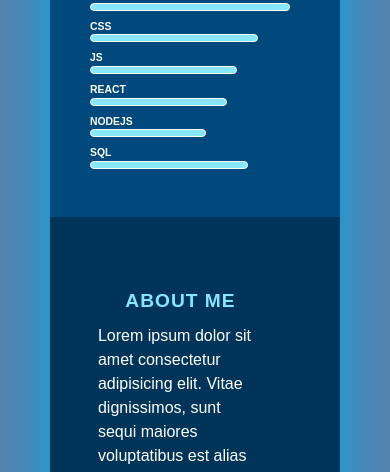
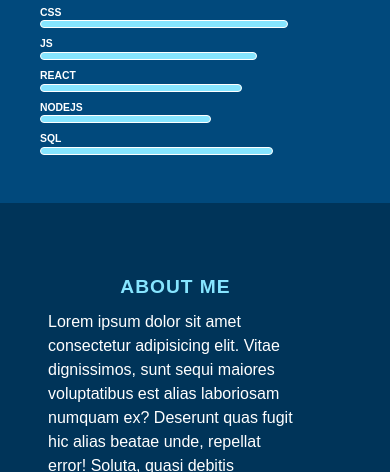
Before and after one commit to VishalKumar3107/Responsive-Resume-using-CSS-Grid---Output-tag-Optgroup-Basic-Selectors-Elemen---szt3kwuf98gd, a plain HTML site: page index.html in a window 390 px wide. Shown: the part 628-1100 px from the top of the page. Drawn offline with nearby package versions, Linux system fonts and the light colour scheme.

Commit message:
Update style.css

```diff
--- a/style.css
+++ b/style.css
@@ -19,22 +19,20 @@ body {
     display: grid;
     grid-template-columns: 300px 700px;
     min-height: 1000px;
-    width: 1000px;
     position: relative;
-    margin: 50px;
     background-color: #003459;
     box-shadow: 0 35px 55px #00a8e8;
 }
 
 .left-section {
-    grid-column: 1/2;
+    grid-column: 1 / 2;
     position: relative;
     padding: 40px;
     background: #01497c;
 }
 
 .right-section {
-    grid-column: 2/3;
+    grid-column: 2 / 3;
     width: 90%;
 }
 
@@ -247,7 +245,7 @@ ul {
 
 @media screen and (max-width: 674px) {
     .main-content {
-        grid-template-columns: repeat(1, 1fr);
+        grid-template-columns: 1fr;
     }
 
     .left-section {
```
